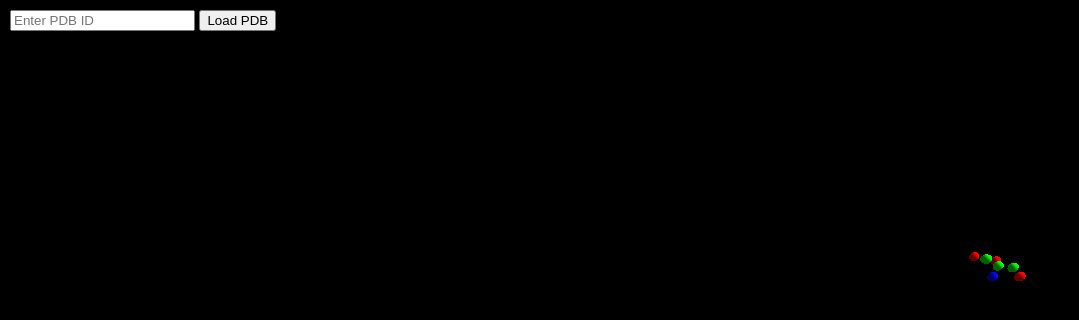
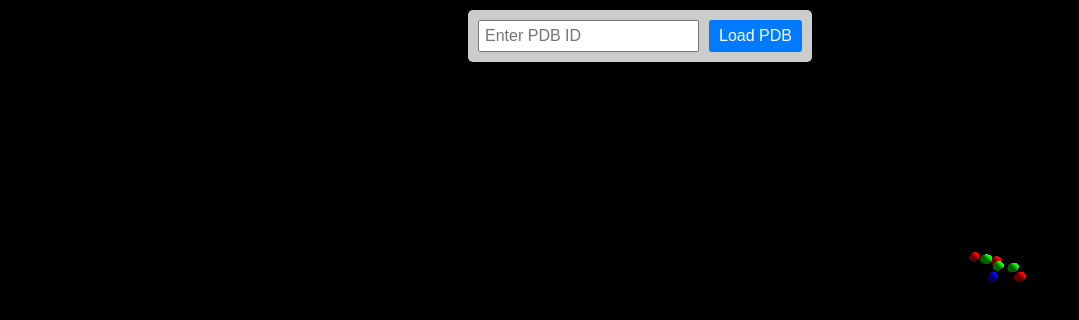
Before and after one commit to alphabreacher/molecularviewer, a plain HTML site: page index.html in a window 1280 px wide. Shown: the whole page, without its empty margins (0-1079 px from the left). Drawn offline with nearby package versions, Linux system fonts and the light colour scheme.

Commit message:
Update style.css

```diff
--- a/style.css
+++ b/style.css
@@ -2,13 +2,41 @@ body {
   margin: 0;
   overflow: hidden;
   font-family: Arial, sans-serif;
+  background-color: #f0f0f0;
+  display: flex;
+  flex-direction: column;
+  align-items: center;
 }
 
 #loader {
   position: absolute;
   top: 10px;
-  left: 10px;
   z-index: 100;
+  display: flex;
+  gap: 10px;
+  background-color: rgba(255, 255, 255, 0.8);
+  padding: 10px;
+  border-radius: 5px;
+  box-shadow: 0 0 10px rgba(0, 0, 0, 0.1);
+}
+
+#loader input {
+  padding: 5px;
+  font-size: 16px;
+}
+
+#loader button {
+  padding: 5px 10px;
+  font-size: 16px;
+  background-color: #007bff;
+  color: white;
+  border: none;
+  border-radius: 3px;
+  cursor: pointer;
+}
+
+#loader button:hover {
+  background-color: #0056b3;
 }
 
 #viewer {
```
